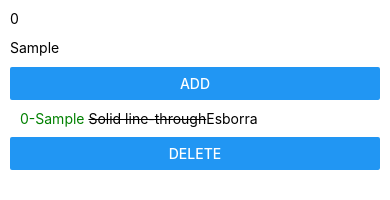
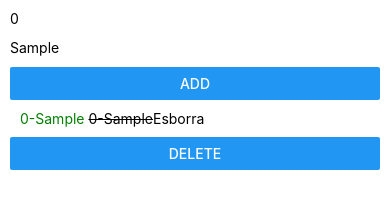
Before and after one commit to Muntsaka/my-app, a React Native app: screen / in a window 390 px wide. Both pictures are taken after typing "Sample" into the empty fields and a click on the button "ADD". Shown: the top 200 px of the page. Built offline with nearby package versions, Linux system fonts and the light colour scheme.

Commit message:
Cacao maravillao

```diff
--- a/components/buttontask.tsx
+++ b/components/buttontask.tsx
@@ -2,12 +2,12 @@
 import React from 'react';
 import { TouchableOpacity, Text, View } from 'react-native';
 
-const ButtonTask = (props:{onPress?:()=>void, color:string, text:string, pos:number}) => {
+const ButtonTask = (props:{onPress?:()=>void, color:string, text:string, pos:number, textDecorationLine:true}) => {
 return(
   <View style= {{margin:10, flex: 1, flexDirection: "row"}}>
     <Text style={{color:props.color}}>{props.pos + "-" + props.text} </Text>
-    <Text style={{textDecorationLine: 'line-through', textDecorationStyle: 'solid'}}>
-  Solid line-through
+    <Text style={{textDecorationLine: 'line-through'}}>{props.pos + "-" + props.text}
+
 </Text>
 
       <TouchableOpacity onPress={props.onPress} ><Text>Esborra</Text>
--- a/screens/Screen6.tsx
+++ b/screens/Screen6.tsx
@@ -45,7 +45,8 @@ const Screen6 = () => {
       />
       <Button title="add" onPress={addToList} />
 
-    {todoList.map((element, position)=>{ return <ButtonTask key={position} onPress={()=>{removeFromList(position)}} color="green" text={element} pos={position }/> })
+
+      {todoList.map((element, position)=>{ return <ButtonTask key={position} onPress={()=>{removeFromList(position)}} color="green" text={element} pos={position}/> })
 
     }
     <Button title="delete" onPress={empty} />
```
